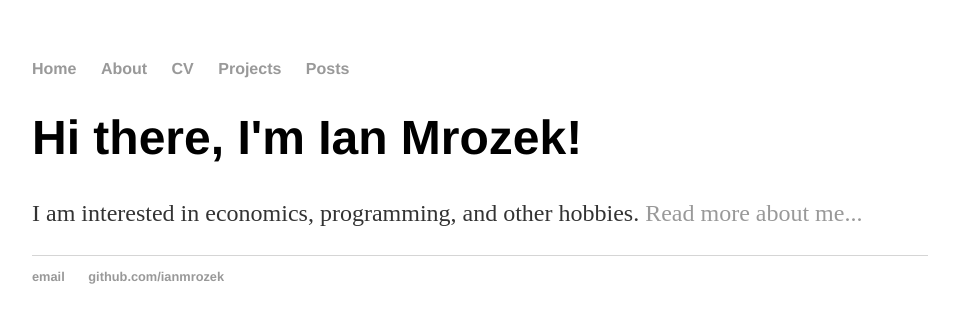
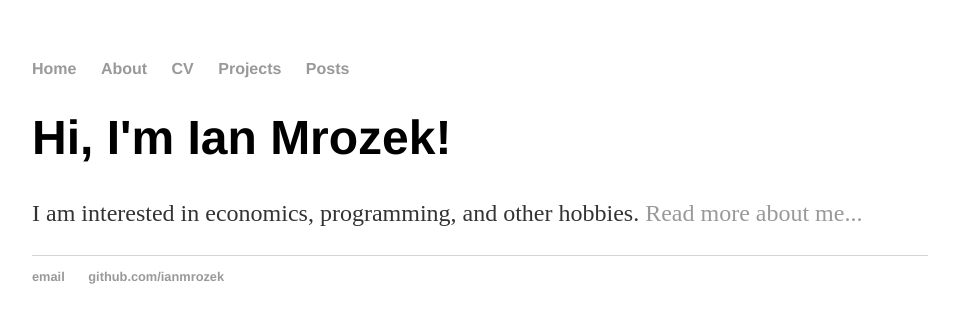
Before and after one commit to IanMrozek/ianmrozek.github.io, a Jekyll site: the page built from index.html, in a window 1280 px wide. Shown: the top 323 px of the page, without its empty margins (160-1119 px from the left). Built offline with Jekyll 4.4.1, drawn with Linux system fonts in a browser that asks for light colours.

Commit message:
update intro

```diff
--- a/index.html
+++ b/index.html
@@ -3,6 +3,6 @@ layout: default
 title: Ian Mrozek's Blog
 ---
 <div class="blurb">
-	<h1>Hi there, I'm Ian Mrozek!</h1>
+	<h1>Hi, I'm Ian Mrozek!</h1>
 	<p>I am interested in economics, programming, and other hobbies. </em><a href="/about">Read more about me...</a></p>
 </div><!-- /.blurb -->
```
